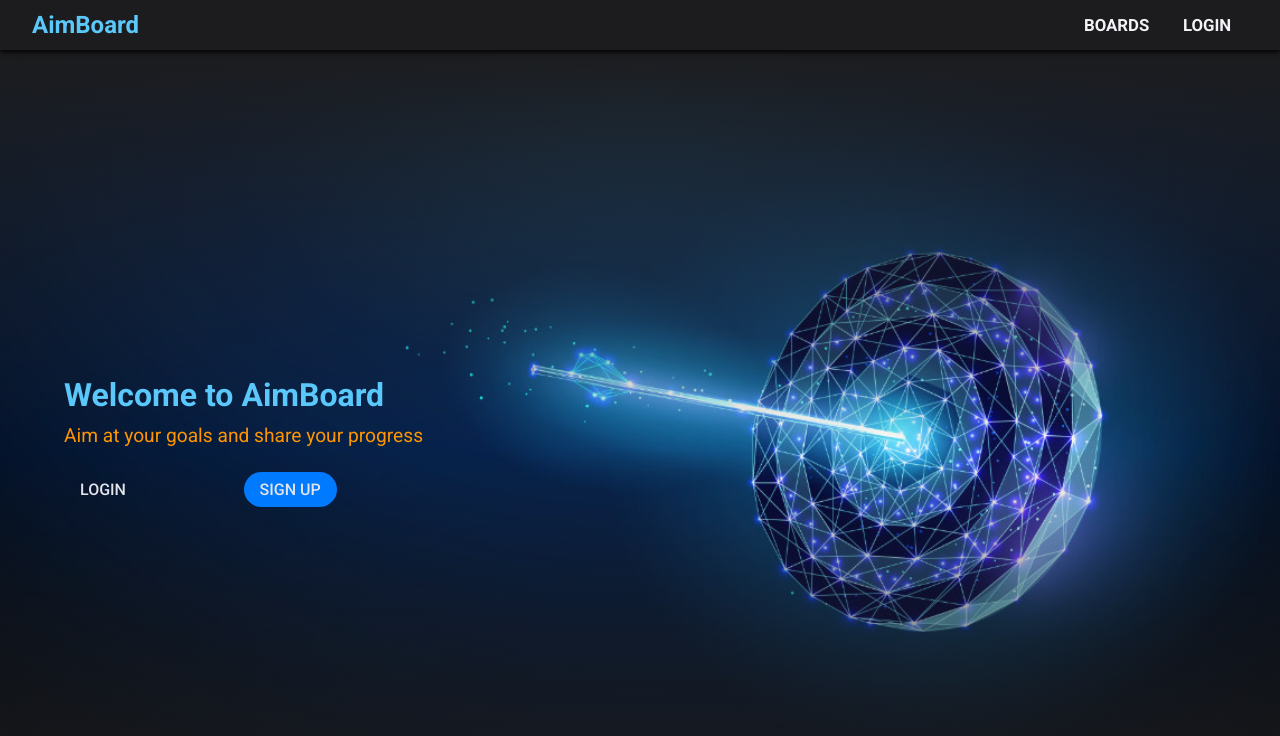
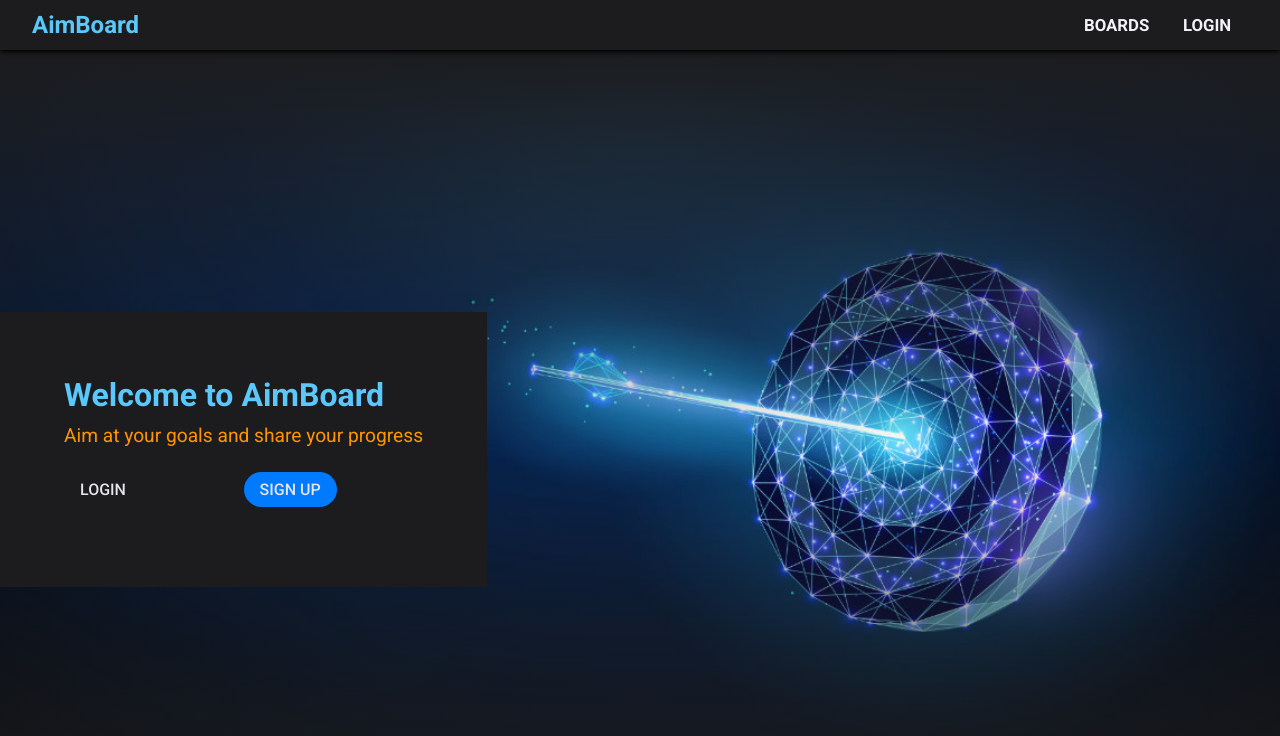
Before and after one commit to KayKostadinov/aimboard, a React (Create React App) app in the folder client/: page / in a window 1280 px wide. Shown: the top 736 px of the page. Built offline with nearby package versions, Linux system fonts and the light colour scheme; no server answers.

Commit message:
Fixed cross-browser styling

```diff
--- a/client/src/scss/_resets.scss
+++ b/client/src/scss/_resets.scss
@@ -4,10 +4,14 @@
     box-sizing: border-box;
 }
 
-html, body {
+html, body, * {
     font-family: 'Roboto', sans-serif;
     overflow-x: hidden;
     background-color: $darker;
+    scrollbar-width: none;
+    &::-webkit-scrollbar{
+        display: none;
+    }
 }
 
 body, a, p, ul, li {
@@ -27,4 +31,7 @@ i, .fa, .fab, .fas {
 
 input, textarea, form {
     scrollbar-width: none;
+    &::-webkit-scrollbar{
+        display: none;
+    }
 }
--- a/client/src/scss/main.css
+++ b/client/src/scss/main.css
@@ -5,10 +5,15 @@
           box-sizing: border-box;
 }
 
-html, body {
+html, body, * {
   font-family: 'Roboto', sans-serif;
   overflow-x: hidden;
   background-color: #1c1c1e;
+  scrollbar-width: none;
+}
+
+html::-webkit-scrollbar, body::-webkit-scrollbar, *::-webkit-scrollbar {
+  display: none;
 }
 
 body, a, p, ul, li {
@@ -28,6 +33,10 @@ i, .fa, .fab, .fas {
 
 input, textarea, form {
   scrollbar-width: none;
+}
+
+input::-webkit-scrollbar, textarea::-webkit-scrollbar, form::-webkit-scrollbar {
+  display: none;
 }
 
 .buttons {
```
Also changed, not shown: 1 other file (tests, documents, lock files or other folders).
